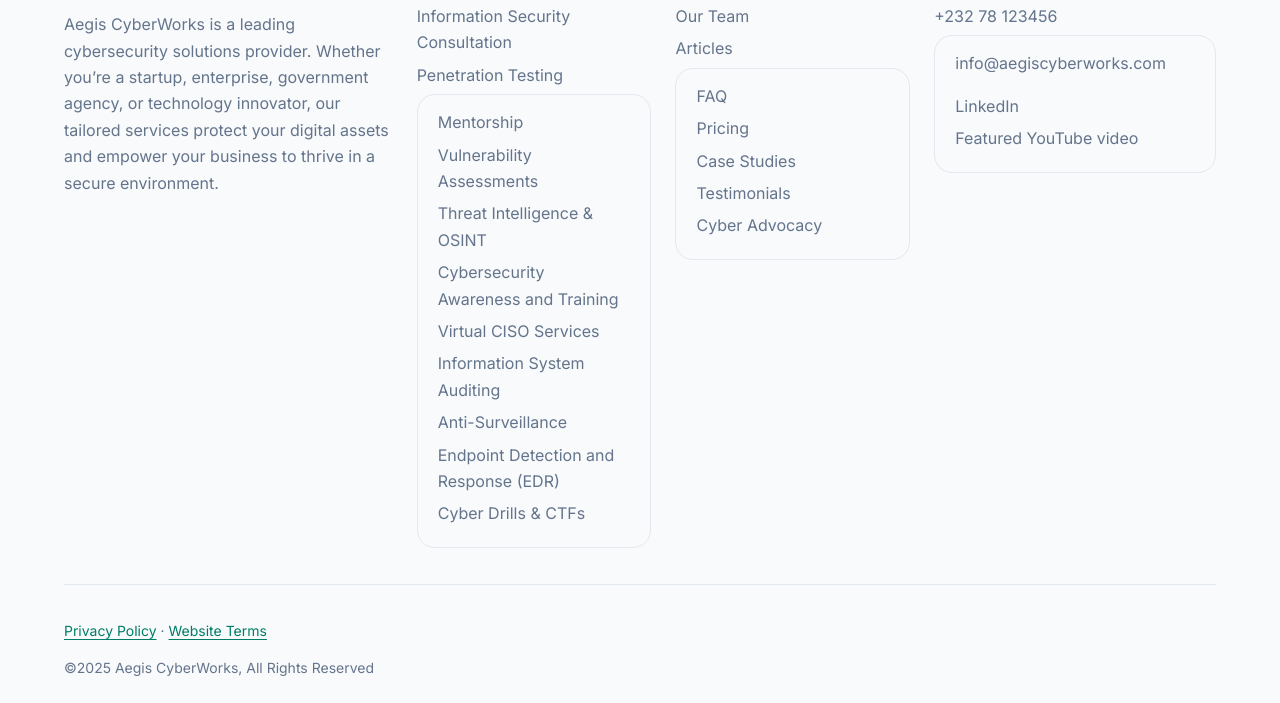
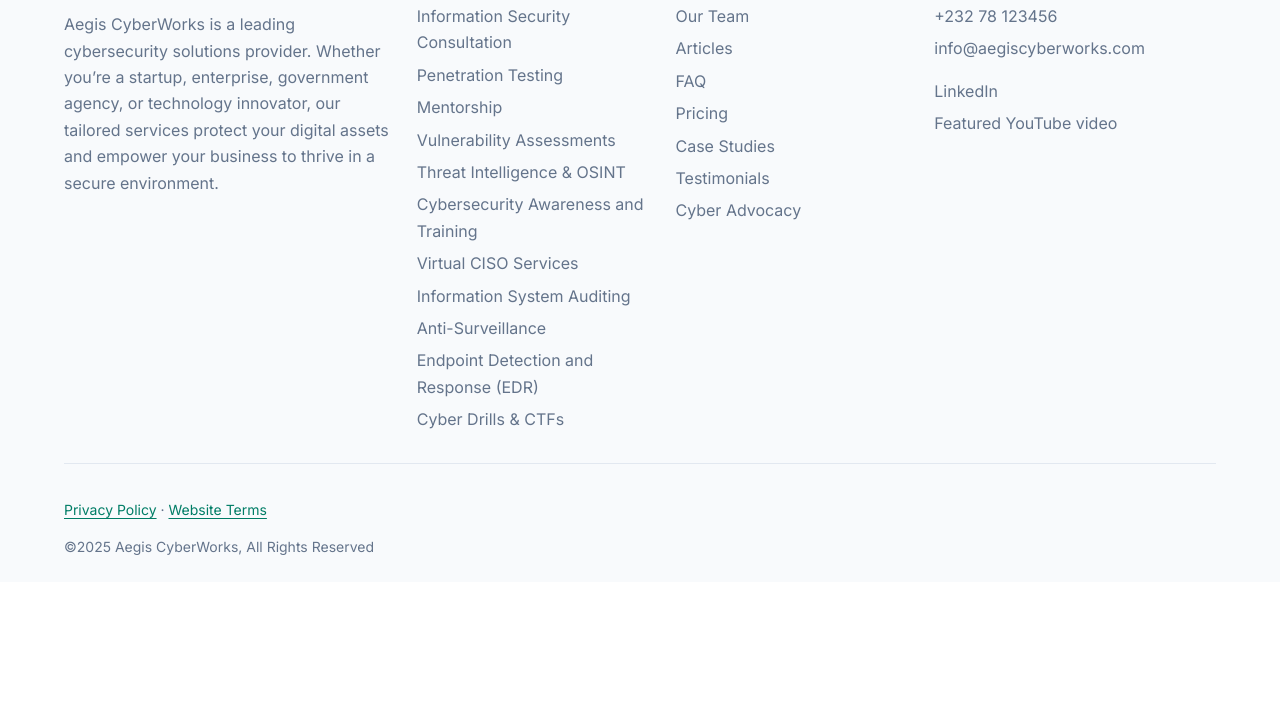
Before and after one commit to ChristianaLebbie/aegis-cyberworks, a plain HTML site: page dist/ctf.html in a window 1280 px wide. Shown: the part 3615-4318 px from the top of the page. After the commit the page ends 4197 px from the top, so only its background shows below. Drawn offline with Linux system fonts and the light colour scheme.

Commit message:
Restore flat desktop footer and mobile backgrounds

```diff
--- a/dist/style.css
+++ b/dist/style.css
@@ -2441,6 +2441,13 @@ header .header-actions a[aria-current] {
   .footer-grid .footer-group {
     border: 0;
   }
+  .footer-more {
+    margin: 0;
+    padding: 0;
+    border: 0;
+    border-radius: 0;
+    background: transparent;
+  }
   .footer-more summary {
     display: none;
   }
@@ -2492,9 +2499,3 @@ header .header-actions a[aria-current] {
     transition: opacity 0.45s ease;
   }
 }
-
-@media (max-width: 600px) {
-  .with-photo-background:not(.consultation-banner) > .section-photo-background {
-    display: none;
-  }
-}
```
